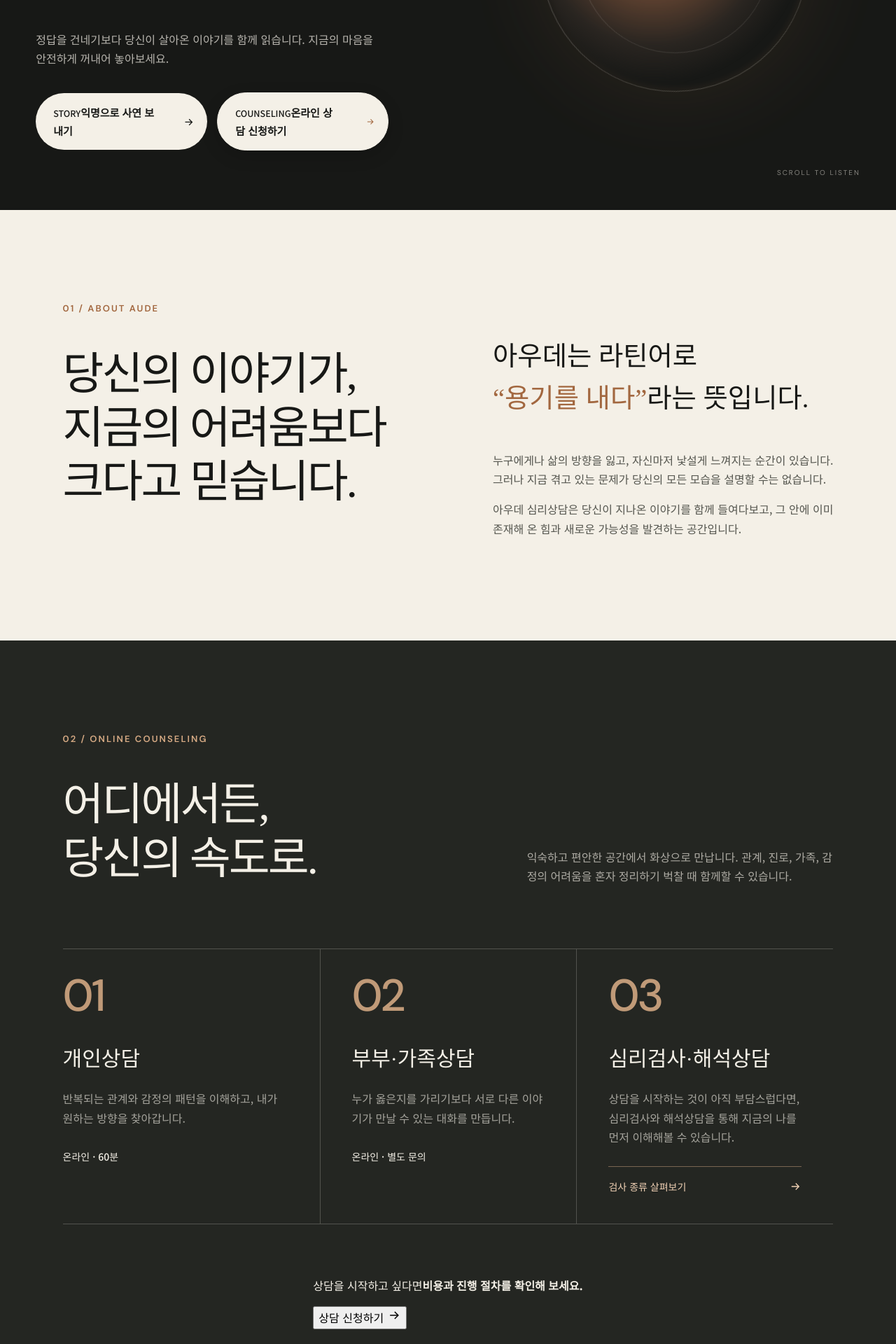
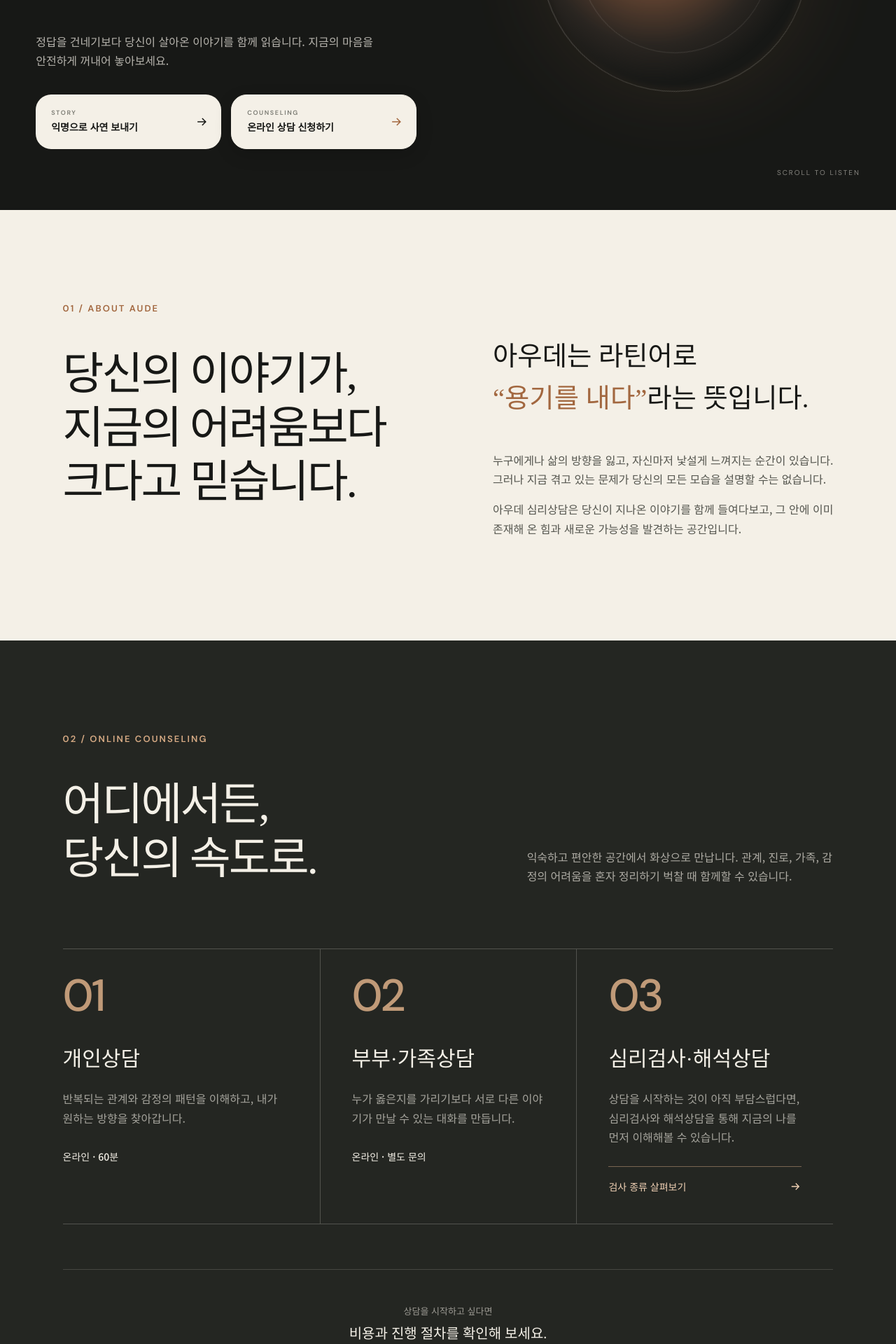
Before and after one commit to oups1004-sketch/aude-counseling, a Next.js app: page / in a window 1280 px wide. Shown: the part 500-2420 px from the top of the page at 70% size. Built offline with nearby package versions, Linux system fonts and the light colour scheme.

Commit message:
Style editorial hero cards and counseling CTA

```diff
--- a/app/globals.css
+++ b/app/globals.css
@@ -25,7 +25,11 @@ h1 { font-size:clamp(52px,6vw,92px); }
 .primaryButton { background:var(--paper); color:var(--ink); padding:15px 18px 15px 25px; min-width:190px; }
 .secondaryButton{border:1px solid var(--paper);background:var(--paper);color:var(--ink);padding:15px 18px 15px 25px;cursor:pointer;box-shadow:0 8px 24px rgba(0,0,0,.16)}
 .secondaryButton svg{color:var(--copper)}
-.heroChoice{width:245px;min-height:56px;font-size:15px;font-weight:500}
+.heroChoice{width:265px;min-height:78px;padding:14px 18px 14px 22px;border-radius:22px;font-size:15px;font-weight:500}
+.heroChoiceCopy{display:flex;min-width:0;flex-direction:column;align-items:flex-start;gap:3px;text-align:left}
+.heroChoiceCopy small{color:#7b7b73;font:600 9px 'DM Sans';letter-spacing:.18em}
+.heroChoiceCopy strong{font-size:14px;font-weight:600;white-space:nowrap}
+.heroChoice>svg{flex:0 0 auto}
 .primaryButton,.secondaryButton,.outlineButton,.submitButton,.navCta { transition:transform .3s ease,background-color .3s ease,color .3s ease,border-color .3s ease,box-shadow .3s ease; }
 .primaryButton svg,.secondaryButton svg,.outlineButton svg,.submitButton svg,.counselingGuide svg { transition:transform .3s ease; }
 .counselingGuide { display:flex; align-items:center; gap:14px; width:max-content; margin-top:32px; color:rgba(244,240,231,.6); font-size:14px; }
@@ -56,7 +60,13 @@ h1 { font-size:clamp(52px,6vw,92px); }
 .serviceGrid article+article { padding-left:45px; border-left:1px solid rgba(244,240,231,.22); }
 .serviceGrid>article>span { display:block;font-family:'DM Sans';color:#d6aa84;font-size:clamp(46px,5vw,68px);font-weight:500;line-height:1;letter-spacing:-.05em;opacity:.88 }.serviceGrid h3{font-family:'Noto Serif KR';font-size:30px;font-weight:500;margin:32px 0 18px}.serviceGrid p{color:rgba(244,240,231,.62)}.serviceGrid strong{display:block;margin-top:30px;font-size:14px;font-weight:500}
 .testModalTrigger{display:flex;align-items:center;justify-content:space-between;width:100%;margin-top:28px;padding:18px 0 8px;border:0;border-top:1px solid rgba(214,170,132,.48);background:transparent;color:#f0d1b5;font:500 14px 'Noto Sans KR';cursor:pointer;text-align:left;transition:color .3s ease,border-color .3s ease}
-.testModalTrigger svg{width:18px;transition:transform .3s ease}.counselingCta{display:flex;justify-content:center;margin-top:58px}.counselingCta .outlineButton{min-width:290px;padding:18px 22px 18px 30px;font-size:18px}
+.testModalTrigger svg{width:18px;transition:transform .3s ease}.counselingCta{display:flex;justify-content:center;margin-top:64px;padding-top:48px;border-top:1px solid rgba(244,240,231,.16)}
+.counselingCtaInner{width:min(660px,100%);text-align:center}
+.counselingCtaInner p{margin:0 0 22px;color:rgba(244,240,231,.58);font-size:13px}
+.counselingCtaInner p span,.counselingCtaInner p strong{display:block}
+.counselingCtaInner p strong{margin-top:5px;color:var(--paper);font:500 20px 'Noto Serif KR'}
+.counselingApplyButton{display:flex;align-items:center;justify-content:space-between;width:min(380px,100%);margin:0 auto;padding:18px 20px 18px 28px;border:1px solid var(--paper);border-radius:999px;background:var(--paper);color:var(--ink);font-size:17px;font-weight:600;cursor:pointer;box-shadow:0 12px 35px rgba(0,0,0,.2);transition:transform .3s ease,background-color .3s ease,box-shadow .3s ease}
+.counselingApplyButton svg{color:var(--copper);transition:transform .3s ease}
 .testModalBackdrop{position:fixed;inset:0;z-index:100;background:rgba(10,11,10,.78);backdrop-filter:blur(7px);display:grid;place-items:center;padding:30px;animation:modalFade .25s ease}
 .testModal{position:relative;width:min(780px,100%);max-height:88vh;overflow-y:auto;background:var(--paper);color:var(--ink);padding:55px 60px 48px;box-shadow:0 28px 90px rgba(0,0,0,.35);animation:modalRise .35s ease}
 .testModalClose{position:absolute;right:24px;top:20px;width:42px;height:42px;border:0;background:transparent;color:var(--ink);font:300 32px/1 'DM Sans';cursor:pointer}
@@ -76,9 +86,9 @@ h1 { font-size:clamp(52px,6vw,92px); }
 .storyIntro>p:not(.sectionNumber):not(.notice):not(.storyBoundary){color:#606159;max-width:520px;margin-top:35px}.storyBoundary{max-width:520px;margin:25px 0 0;padding:16px 18px;border-left:2px solid var(--copper);background:rgba(162,103,63,.07);color:#62635d;font-size:13px}.notice{font-size:13px;color:#777;margin-top:25px;max-width:520px}.storyForm{border-top:1px solid var(--ink)}.storyForm>label:not(.check){display:block;padding:24px 0 12px;border-bottom:1px solid var(--line);font-weight:600;font-size:14px}.storyForm input:not([type=checkbox]),.storyForm textarea{display:block;width:100%;border:0;background:transparent;outline:0;padding:12px 0;font-size:16px;resize:vertical;color:var(--ink)}.storyForm textarea{min-height:180px}.check{display:flex;gap:10px;align-items:flex-start;margin:20px 0;font-size:13px;color:#666}.check input{margin-top:5px;accent-color:var(--ink)}.submitButton{width:100%;border:0;background:var(--ink);color:var(--paper);padding:17px 22px 17px 27px;cursor:pointer;margin-top:15px}.success{font-size:14px;color:#496142}
 footer { background:#111210; color:rgba(244,240,231,.65); padding:65px 4vw; display:grid;grid-template-columns:1fr 1fr 1fr;gap:30px;font-size:12px}footer a{color:var(--paper)}.footerBrand{display:flex;flex-direction:column}.footerBrand strong{font-family:'DM Sans';font-size:32px;letter-spacing:.15em;color:var(--paper)}
 @media(hover:hover) and (pointer:fine){
-  .primaryButton:hover,.secondaryButton:hover,.submitButton:hover { transform:translateY(-2px); box-shadow:0 10px 28px rgba(0,0,0,.16); }
+  .primaryButton:hover,.secondaryButton:hover,.submitButton:hover,.counselingApplyButton:hover { transform:translateY(-2px); box-shadow:0 10px 28px rgba(0,0,0,.16); }
   .primaryButton:hover { background:#e8dfd1; }
-  .primaryButton:hover svg,.secondaryButton:hover svg,.submitButton:hover svg,.outlineButton:hover svg,.counselingGuide:hover svg,.testModalTrigger:hover svg { transform:translateX(5px); }
+  .primaryButton:hover svg,.secondaryButton:hover svg,.submitButton:hover svg,.outlineButton:hover svg,.counselingApplyButton:hover svg,.counselingGuide:hover svg,.testModalTrigger:hover svg { transform:translateX(5px); }
   .secondaryButton:hover{background:#e8dfd1;border-color:#e8dfd1;box-shadow:0 12px 30px rgba(0,0,0,.22)}
   .testModalTrigger:hover{color:var(--paper);border-color:#d6aa84}
   .outlineButton:hover { transform:translateY(-2px); background:var(--paper); color:var(--ink); border-color:var(--paper); }
@@ -87,12 +97,12 @@ footer { background:#111210; color:rgba(244,240,231,.65); padding:65px 4vw; disp
   .navCta:hover { transform:translateY(-1px); background:rgba(244,240,231,.1); border-color:rgba(244,240,231,.8); opacity:1; }
 }
 @media(pointer:coarse){
-  .primaryButton:active,.outlineButton:active,.submitButton:active,.navCta:active { transform:scale(.98); }
+  .primaryButton:active,.outlineButton:active,.submitButton:active,.counselingApplyButton:active,.navCta:active { transform:scale(.98); }
   .secondaryButton:active{transform:scale(.965);background:#d9cfc0;box-shadow:0 3px 10px rgba(0,0,0,.2),inset 0 2px 5px rgba(0,0,0,.1)}
   .counselingGuide:active strong { opacity:.7; }
 }
 @media(prefers-reduced-motion:reduce){
-  .primaryButton,.secondaryButton,.outlineButton,.submitButton,.navCta,.primaryButton svg,.secondaryButton svg,.outlineButton svg,.submitButton svg,.counselingGuide svg,.counselingGuide strong { transition:none; }
+  .primaryButton,.secondaryButton,.outlineButton,.submitButton,.counselingApplyButton,.navCta,.primaryButton svg,.secondaryButton svg,.outlineButton svg,.submitButton svg,.counselingApplyButton svg,.counselingGuide svg,.counselingGuide strong { transition:none; }
 }
 
 @media(max-width:900px){.header{height:76px}.menuButton{display:flex;background:none;border:0;flex-direction:column;gap:7px;padding:10px}.menuButton span{width:25px;border-top:1px solid var(--paper)}.nav{display:none;position:absolute;top:76px;left:0;right:0;background:var(--ink);padding:28px 4vw;flex-direction:column;align-items:flex-start}.nav.open{display:flex}.hero{grid-template-columns:1fr;padding-top:120px;height:auto;min-height:800px}.heroArt{position:absolute;width:68vw;right:-29vw;bottom:-16vw;opacity:.48}.heroCopy{align-self:start;margin-top:50px}.heroText{max-width:430px}.section{padding:90px 6vw}.intro,.counselor,.story{grid-template-columns:1fr;gap:60px}.introBody{padding-top:0}.sectionHeadingRow{grid-template-columns:1fr;gap:35px}.serviceGrid{grid-template-columns:1fr;margin-top:55px}.serviceGrid article,.serviceGrid article+article{padding:30px 0;border-left:0;min-height:0}.counselingCta{justify-content:center}.testModalBackdrop{padding:0;place-items:end center}.testModal{width:100%;max-height:92vh;padding:45px 6vw 36px;border-radius:24px 24px 0 0}.testTabs{margin-right:-6vw}.portraitPlaceholder{min-height:480px}.storyForm{margin-top:10px}footer{grid-template-columns:1fr 1fr}}
@@ -142,5 +152,12 @@ footer { background:#111210; color:rgba(244,240,231,.65); padding:65px 4vw; disp
 
 @media(max-width:800px){
   .heroActions{align-items:flex-start;flex-direction:column;gap:12px}
-  .heroChoice{width:min(100%,305px)}
+  .heroChoice{width:min(100%,330px)}
 }
+
+@media(max-width:560px){
+  .heroChoice{min-height:72px;border-radius:20px}
+  .counselingCta{margin-top:48px;padding-top:38px}
+  .counselingCtaInner p strong{font-size:18px}
+  .counselingApplyButton{width:100%}
+}
```
